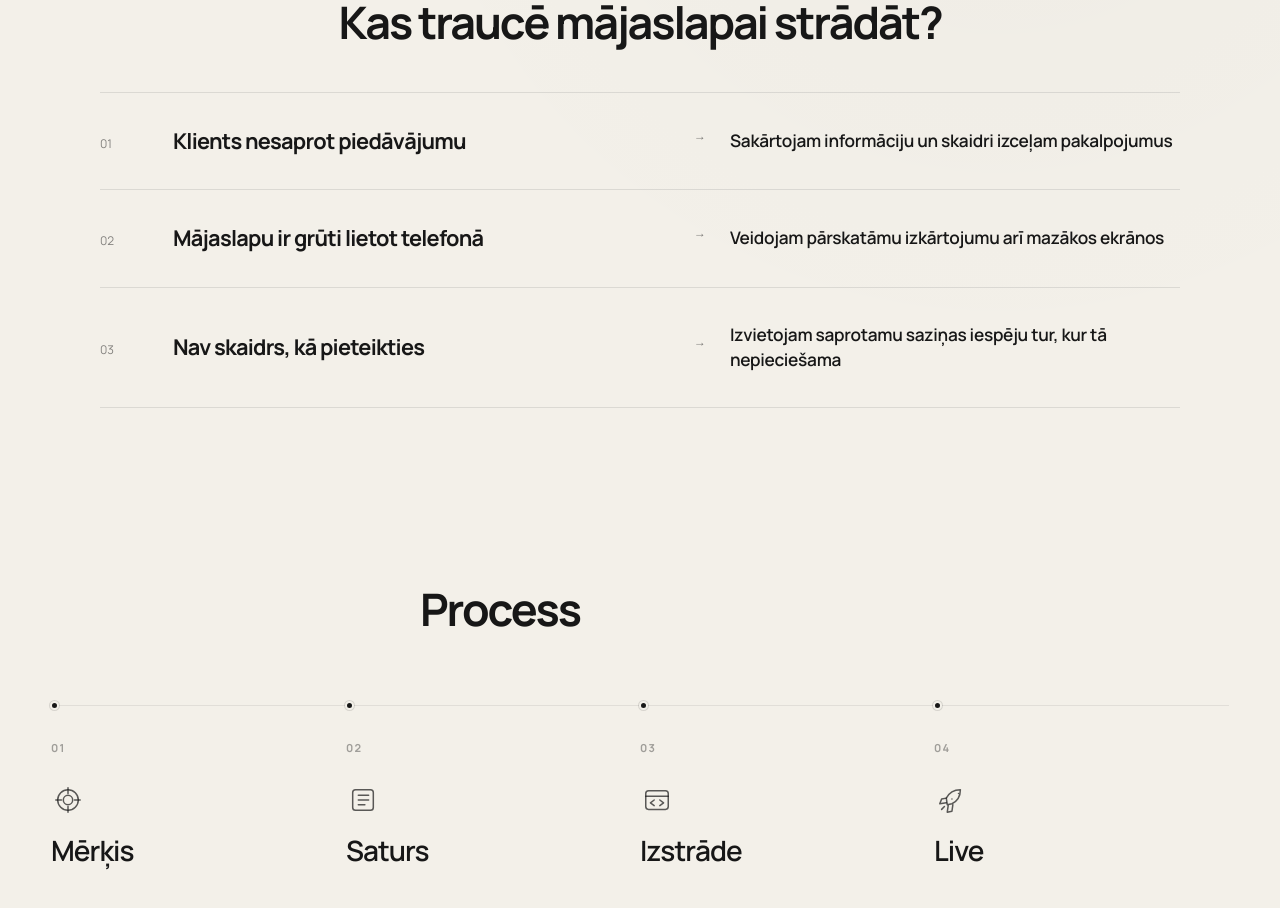
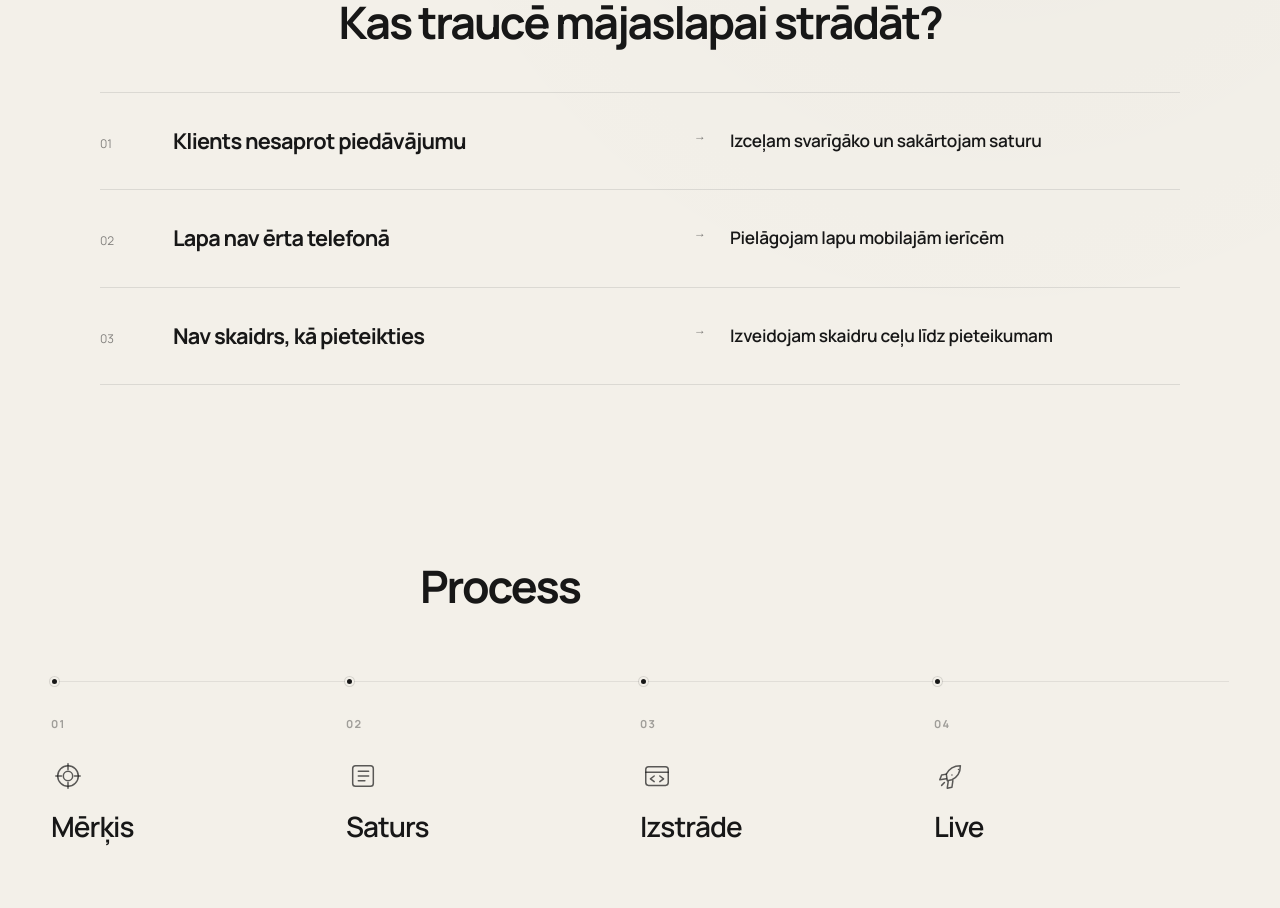
Before and after one commit to davisl24/WEBSITEAGENCY, a Next.js app: page / in a window 1280 px wide. Shown: the part 1480-2388 px from the top of the page. Built offline with nearby package versions, Linux system fonts and the light colour scheme; no server answers.

Commit message:
Shorten problem-to-solution copy for centered single-line desktop layout

```diff
--- a/app/components/ValueShowcase.tsx
+++ b/app/components/ValueShowcase.tsx
@@ -2,17 +2,17 @@ const issues = [
   {
     problem: "Klients nesaprot piedāvājumu",
     impact: "Svarīgākais pazūd starp pārāk daudziem tekstiem un sadaļām",
-    solution: "Sakārtojam informāciju un skaidri izceļam pakalpojumus"
+    solution: "Izceļam svarīgāko un sakārtojam saturu"
   },
   {
-    problem: "Mājaslapu ir grūti lietot telefonā",
+    problem: "Lapa nav ērta telefonā",
     impact: "Teksti, pogas un navigācija apgrūtina vajadzīgās informācijas atrašanu",
-    solution: "Veidojam pārskatāmu izkārtojumu arī mazākos ekrānos"
+    solution: "Pielāgojam lapu mobilajām ierīcēm"
   },
   {
     problem: "Nav skaidrs, kā pieteikties",
     impact: "Kontaktinformācija vai nākamā darbība ir grūti atrodama",
-    solution: "Izvietojam saprotamu saziņas iespēju tur, kur tā nepieciešama"
+    solution: "Izveidojam skaidru ceļu līdz pieteikumam"
   }
 ];
 
```
